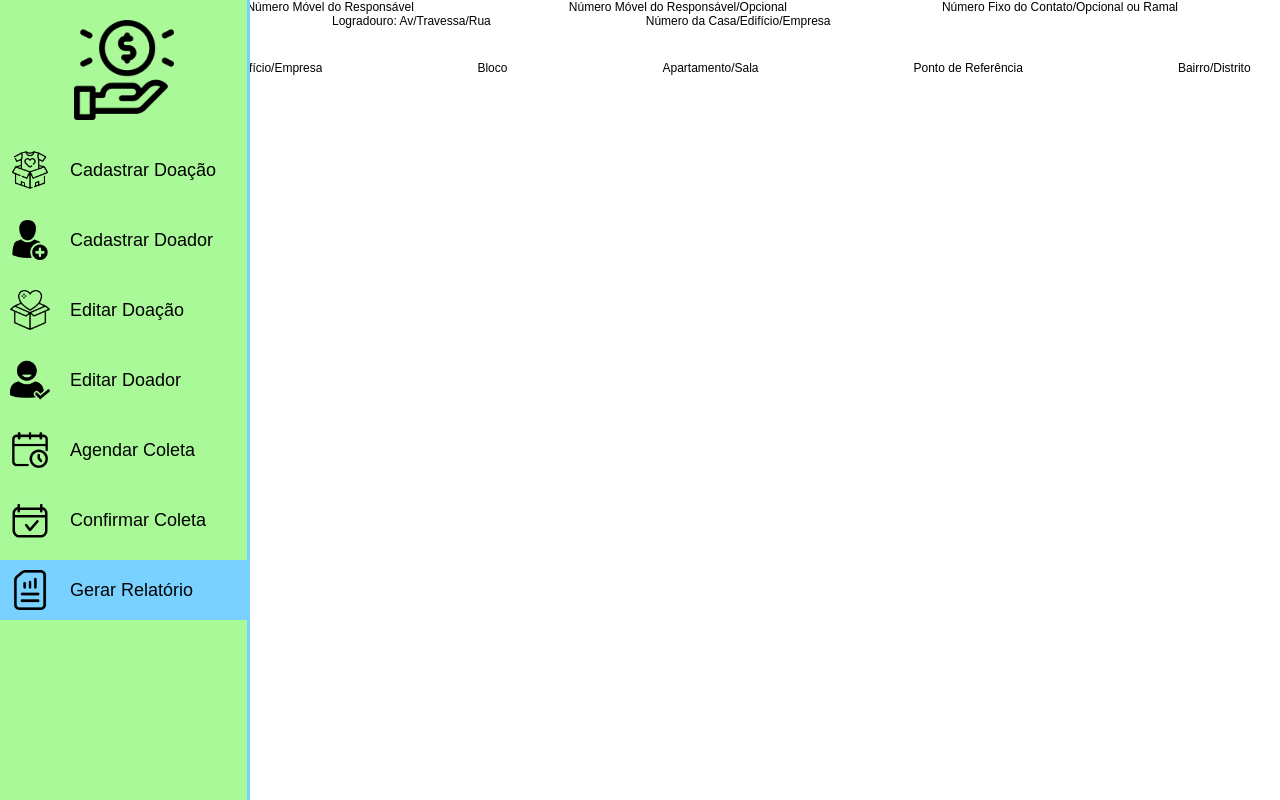
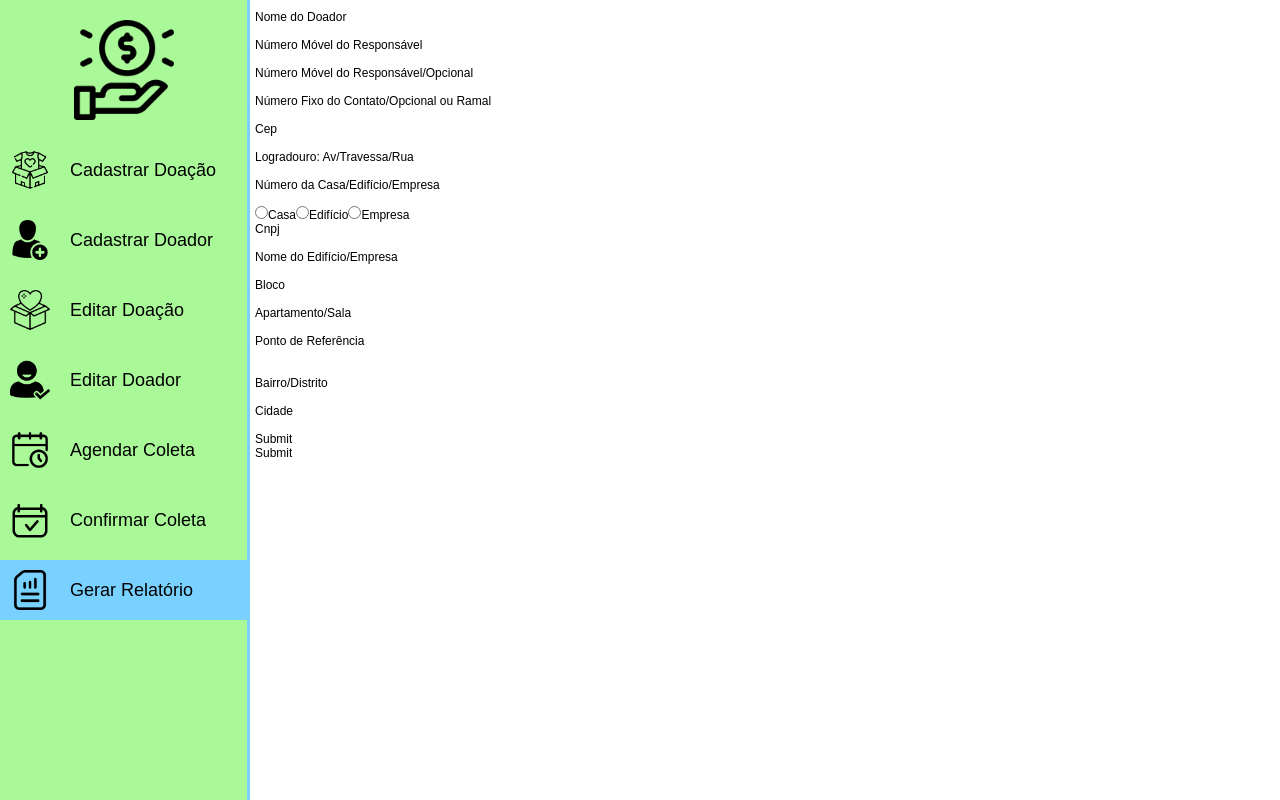
Before and after one commit to HumbertoFox/projeto-0-react, a React (Vite) app: page / in a window 1280 px wide. Built offline with nearby package versions, Linux system fonts and the light colour scheme.

Commit message:
upgrade cadastro Doados form

```diff
--- a/src/components/forms/form_cad_doador.jsx
+++ b/src/components/forms/form_cad_doador.jsx
@@ -10,41 +10,41 @@ export const FormCadDoador = () => {
 
     return (
         <form method="POST" action="">
-            <label for="nome">Nome do Doador</label>
+            <label htmlFor="nome">Nome do Doador</label>
             <input type="text" name="nome" id="nome" />
-            <label for="contato1">Número Móvel do Responsável</label>
+            <label htmlFor="contato1">Número Móvel do Responsável</label>
             <input type="tel" name="contato1" id="contato1" />
-            <label for="contato2">Número Móvel do Responsável/Opcional</label>
+            <label htmlFor="contato2">Número Móvel do Responsável/Opcional</label>
             <input type="tel" name="contato2" id="contato2" />
-            <label for="contato3">Número Fixo do Contato/Opcional ou Ramal</label>
+            <label htmlFor="contato3">Número Fixo do Contato/Opcional ou Ramal</label>
             <input type="tel" name="contato3" id="contato3" />
-            <label for="cep">Cep</label>
-            <input type="number" name="cep" id="cep" onblur="pesquisacep(this.value);" />
-            <label for="rua">Logradouro: Av/Travessa/Rua</label>
+            <label htmlFor="cep">Cep</label>
+            <input type="number" name="cep" id="cep" />
+            <label htmlFor="rua">Logradouro: Av/Travessa/Rua</label>
             <input type="text" name="rua" id="rua" />
-            <label for="nunresidencia">Número da Casa/Edifício/Empresa</label>
+            <label htmlFor="nunresidencia">Número da Casa/Edifício/Empresa</label>
             <input type="text" name="nunresidencia" id="nunresidencia" />
             <div>
-                <input type="radio" name="tiporesidencia" id="casa" value="casa" checked />
-                <label for="casa">Casa</label>
+                <input type="radio" name="tiporesidencia" id="casa" value="casa" />
+                <label htmlFor="casa">Casa</label>
                 <input type="radio" name="tiporesidencia" id="edificio" value="edificio" />
-                <label for="edificio">Edifício</label>
+                <label htmlFor="edificio">Edifício</label>
                 <input type="radio" name="tiporesidencia" id="empresa" value="empresa" />
-                <label for="empresa">Empresa</label>
+                <label htmlFor="empresa">Empresa</label>
             </div>
-            <label for="cnpj">Cnpj</label>
+            <label htmlFor="cnpj">Cnpj</label>
             <input type="number" name="cnpj" id="cnpj" />
-            <label for="predio">Nome do Edifício/Empresa</label>
+            <label htmlFor="predio">Nome do Edifício/Empresa</label>
             <input type="text" name="predio" id="predio" />
-            <label for="bloco">Bloco</label>
+            <label htmlFor="bloco">Bloco</label>
             <input type="text" name="bloco" id="bloco" />
-            <label for="salaap">Apartamento/Sala</label>
+            <label htmlFor="salaap">Apartamento/Sala</label>
             <input type="text" name="salaap" id="salaap" />
-            <label for="pontoref">Ponto de Referência</label>
+            <label htmlFor="pontoref">Ponto de Referência</label>
             <textarea name="pontoref" id="pontoref"></textarea>
-            <label for="bairro">Bairro/Distrito</label>
+            <label htmlFor="bairro">Bairro/Distrito</label>
             <input type="text" name="bairro" id="bairro" />
-            <label for="cidade">Cidade</label>
+            <label htmlFor="cidade">Cidade</label>
             <input type="text" name="cidade" id="cidade" />
             <div >
                 <div>
--- a/src/pages/cadastrar-doador.jsx
+++ b/src/pages/cadastrar-doador.jsx
@@ -1,9 +1,10 @@
 import { FormCadDoador } from "../components/forms/form_cad_doador"
+import { MainCadDoador } from "../style/caddoadorstyle"
 
 export const CadDoadorPage = () => {
     return (
-        <main>
+        <MainCadDoador>
             <FormCadDoador />
-        </main>
+        </MainCadDoador>
     )
 }
--- /dev/null
+++ b/src/style/caddoadorstyle.jsx
@@ -0,0 +1,19 @@
+import styled from "styled-components";
+
+const MainCadDoador = styled.main`
+    width: 100%;
+    height: 100vh;
+    padding-top: 10px;
+    padding-left: 255px;
+    transition: .3s ease-in-out;
+    @media (max-width: 1080px) {
+        padding-left: 80px;
+    }
+
+    form {
+        display: flex;
+        flex-direction: column;
+    }
+`;
+
+export { MainCadDoador };
```
